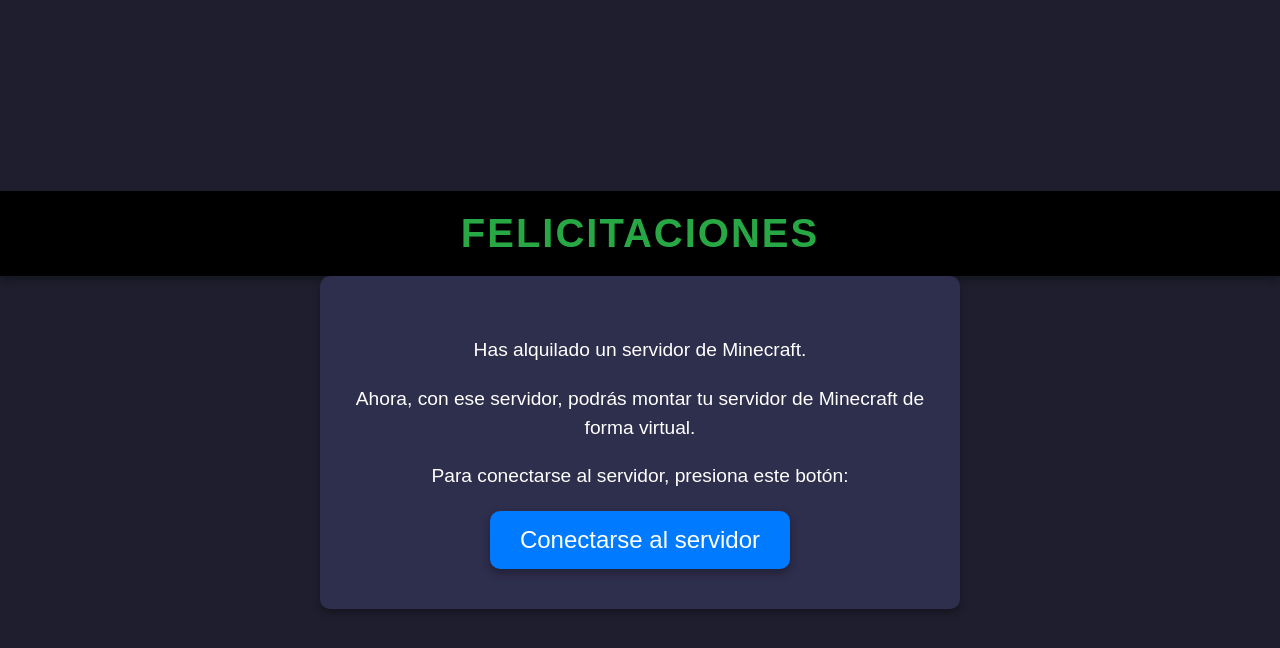
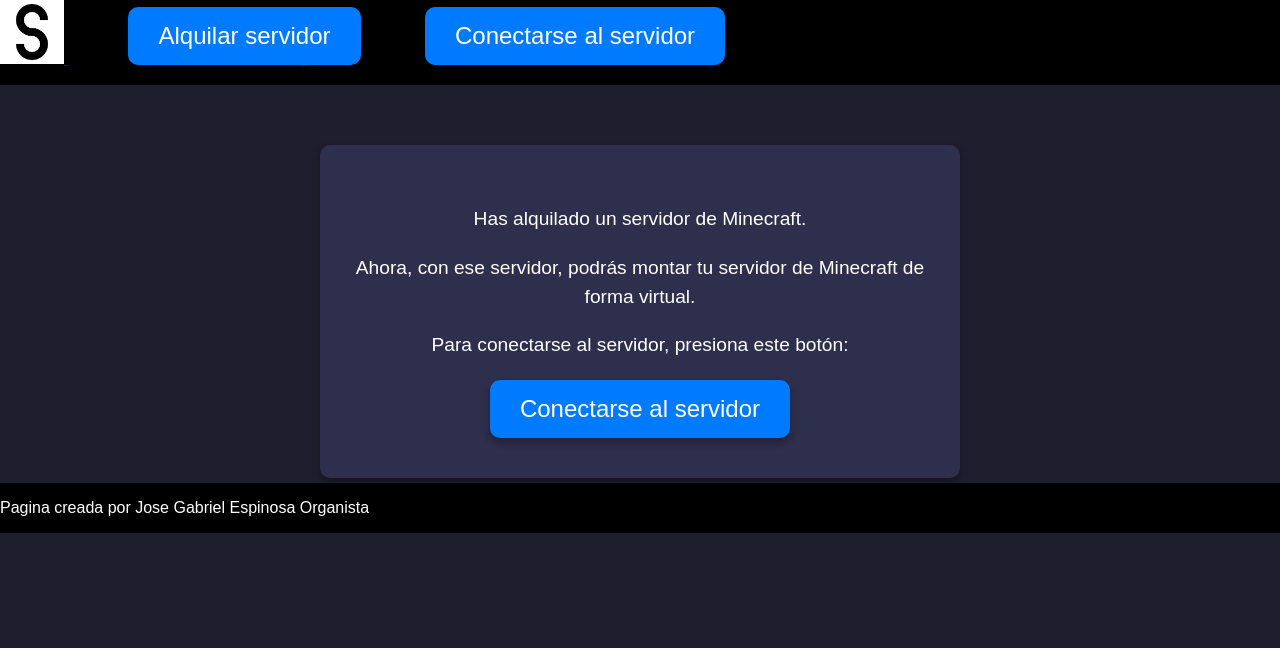
Before and after one commit to lauesd/Final_JoseGabrielEspinosaOrganista, a plain HTML site: page alquiler_hecho.html in a window 1280 px wide. Drawn offline with Linux system fonts and the light colour scheme.

Commit message:
Nuevas mejoras

```diff
--- a/alquiler_hecho.html
+++ b/alquiler_hecho.html
@@ -5,18 +5,29 @@
     <meta name="viewport" content="width=device-width, initial-scale=1.0">
     <title>Alquiler Hecho</title>
     <link rel="stylesheet" href="css/styles.css">
+    <link rel="shortcut icon" href="img/Minecraft-Chido.jpg">
 </head>
 <body>
-    <header>
-        <h1>Felicitaciones</h1>
+    <header> <!-- Encabezado del documento, generalmente contiene información introductoria o de navegación -->
+        <a href="index.html">
+        <img class="simagen" src="img/S.png" alt="Imagen de una S">
+        </a>
+        <a href="alquilar_servidor.html"> <!-- Enlace a otra página -->
+            <button class="alquilar">Alquilar servidor</button> <!-- Botón con clase 'alquilar' dentro del enlace -->
+        </a>
+        <a href="conexion_exitosa.html"><button class="connect">Conectarse al servidor</button></a>
     </header>
     <main>
         <section>
             <p class="intro">Has alquilado un servidor de Minecraft.</p>
             <p class="details">Ahora, con ese servidor, podrás montar tu servidor de Minecraft de forma virtual.</p>
             <p class="instruction">Para conectarse al servidor, presiona este botón:</p>
-            <a href="conexion_exitosa.html"><button class="connect">Conectarse al servidor</button></a>
+            <a href="conexion_exitosa.html"><button class="connect2">Conectarse al servidor</button></a>
         </section>
     </main>
+
+    <footer>
+        <p>Pagina creada por Jose Gabriel Espinosa Organista</p>
+    </footer>
 </body>
 </html>
--- a/css/styles.css
+++ b/css/styles.css
@@ -8,19 +8,21 @@ body {
     flex-direction: column; /* Dirección de los elementos en columna */
     align-items: center; /* Alinea los elementos en el centro del eje transversal */
     justify-content: center; /* Alinea los elementos en el centro del eje principal */
-    height: 100vh; /* Altura del contenedor igual a la altura de la ventana gráfica */
+}
+
+.simagen {
+    width: 5%;
+    position: relative;
+
 }
 
 /* Estilo del encabezado */
 header {
     background-color: #000000; /* Color de fondo del encabezado */
     width: 100%; /* Ancho completo */
-    padding: 20px 0; /* Relleno arriba y abajo de 20px, sin relleno a los lados */
-    text-align: center; /* Alineación del texto al centro */
-    box-shadow: 0 4px 8px rgba(0, 0, 0, 0.3); /* Sombra del cuadro con desplazamiento y desenfoque */
 }
 
-header h1 {
+h1 {
     color: #28a745; /* Color del texto */
     margin: 0; /* Sin margen alrededor del texto */
     font-size: 2.5em; /* Tamaño de fuente */
@@ -37,6 +39,16 @@ main {
     box-shadow: 0 4px 8px rgba(0, 0, 0, 0.3); /* Sombra del cuadro con desplazamiento y desenfoque */
     max-width: 600px; /* Ancho máximo del contenedor */
     width: 90%; /* Ancho del contenedor como porcentaje del contenedor padre */
+    position: relative;
+    top: 60px;
+}
+
+/* Estilo del encabezado */
+footer {
+    background-color: #000000; /* Color de fondo del encabezado */
+    width: 100%; /* Ancho completo */
+    position: relative;
+    top: 65px;
 }
 
 .intro, .message, .instruction, .cost, .info, .details {
@@ -46,7 +58,7 @@ main {
 }
 
 /* Estilo del botón */
-button.home, button.alquilar, button.connect {
+button.home, button.alquilar, button.connect, button.alquilar2, button.connect2 {
     background-color: #007BFF; /* Color de fondo del botón */
     padding: 15px 30px; /* Relleno del botón */
     font-size: 1.5em; /* Tamaño de fuente del botón */
@@ -58,9 +70,21 @@ button.home, button.alquilar, button.connect {
     box-shadow: 0 4px 8px rgba(0, 0, 0, 0.3); /* Sombra del botón */
 }
 
-button.home:hover, button.alquilar:hover, button.connect:hover {
+button.home:hover, button.alquilar:hover, button.connect:hover, button.alquilar2:hover, button.connect2:hover {
     background-color: #0056b3; /* Color de fondo del botón al pasar el cursor */
     transform: scale(1.05); /* Escala del botón al pasar el cursor */
+}
+
+.alquilar {
+    position: relative;
+    bottom: 20px;
+    left: 60px;
+}
+
+.connect {
+    position: relative;
+    bottom: 20px;
+    left: 120px;
 }
 
 /* Adaptación a pantallas pequeñas */
```
Also changed, not shown: alquilar_servidor.html (+14 -3 lines), conexion_exitosa.html (+14 -2 lines), index.html (+14 -2 lines), img/S.png (added).
